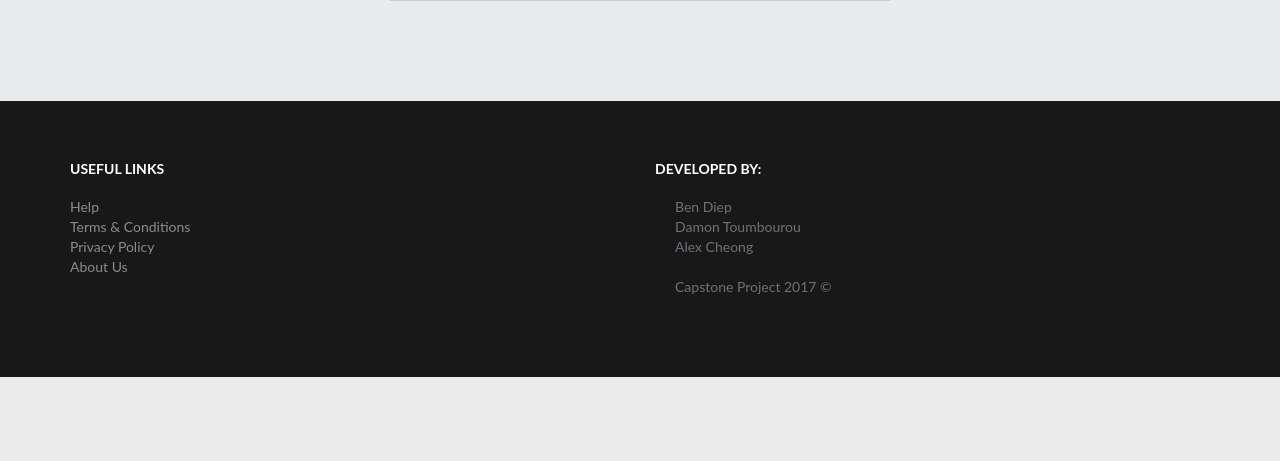
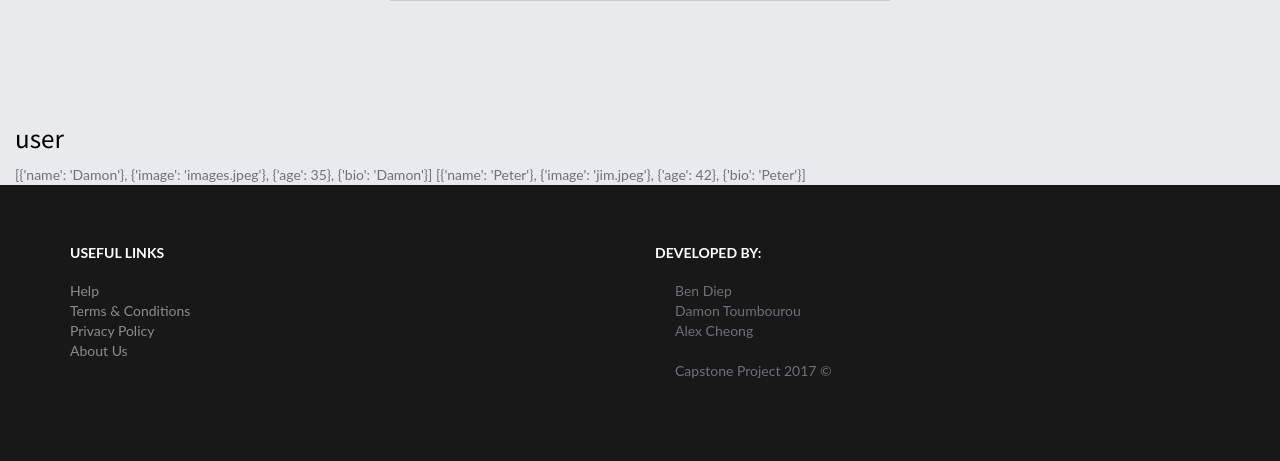
Before and after one commit to TYGATHUG/MatchMaker, a Flask app: page /member in a window 1280 px wide. Shown: the part 1007-1468 px from the top of the page. Before the commit the page ends 1384 px from the top, so only its background shows below. Run offline with Flask 2, Linux system fonts and the light colour scheme; a user stored in the database is signed in; data comes from the database, SQL or seed files in the repository; both versions use the stored data as it was after the commit; some libraries are stand-ins or nearby versions.

Commit message:
member fields displaying on da mother *^&#@ template

```diff
--- a/app.py
+++ b/app.py
@@ -149,6 +149,7 @@ def member():
 
     # current user data
     matched_users = ""
+    highest_match_users = ""
     username = current_user.username.title()
     curr_user = Match.query.filter_by(username=username).first()
     if curr_user:
@@ -249,12 +250,30 @@ def member():
         highest_match_users = []
         for match in matched_users:
             for data in matched_users[match]:
+
+                user_match = 0
                 try:
-                    if data['num_match'] == up:
-                        highest_match_users.append(matched_users[match])
+                    user_match = data['num_match']
+                except:
+                    user_match = 0
 
-                except:
-                    nothing = ""
+                if user_match == up:
+                    #highest_match_users.append(matched_users[match])
+
+                    user = Match.query.filter_by(name=match).first()
+                    print 'here'
+                    highest_match_users.append([
+                        {'name': user.name},
+                        {'image': user.image},
+                        {'age': user.age},
+                        {'bio': user.name}
+                    ])
+
+                    print user.image
+                    print '\n'
+
+
+                    break;
 
         print highest_match_users
 
--- a/templates/member.html
+++ b/templates/member.html
@@ -81,6 +81,11 @@
                 </script>
                 <br><br><br><br>
             </blockquote>
+            <h1>user</h1>
+                {% for user in highest_match_users %}
+                    {{ user }}
+                {% endfor %}
+
         </div>
     </section>
 
```
Also changed, not shown: data/app.db.
